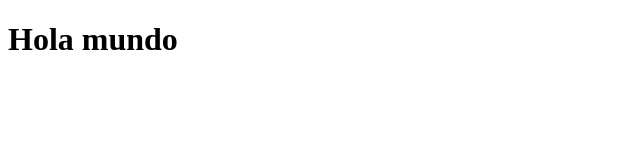
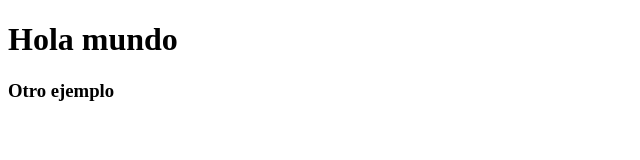
Before and after one commit to tam2023x/miweb, a plain HTML site: page index.html in a window 1280 px wide. Shown: the whole page, without its empty margins (0-640 px from the left). Drawn offline with Linux system fonts and the light colour scheme.

Commit message:
Cambio inicial

```diff
--- a/index.html
+++ b/index.html
@@ -7,6 +7,7 @@
 </head>
 <body>
     <h1> Hola mundo </h1>
+    <h3>Otro ejemplo</h3>
 
 </body>
 </html>
```
